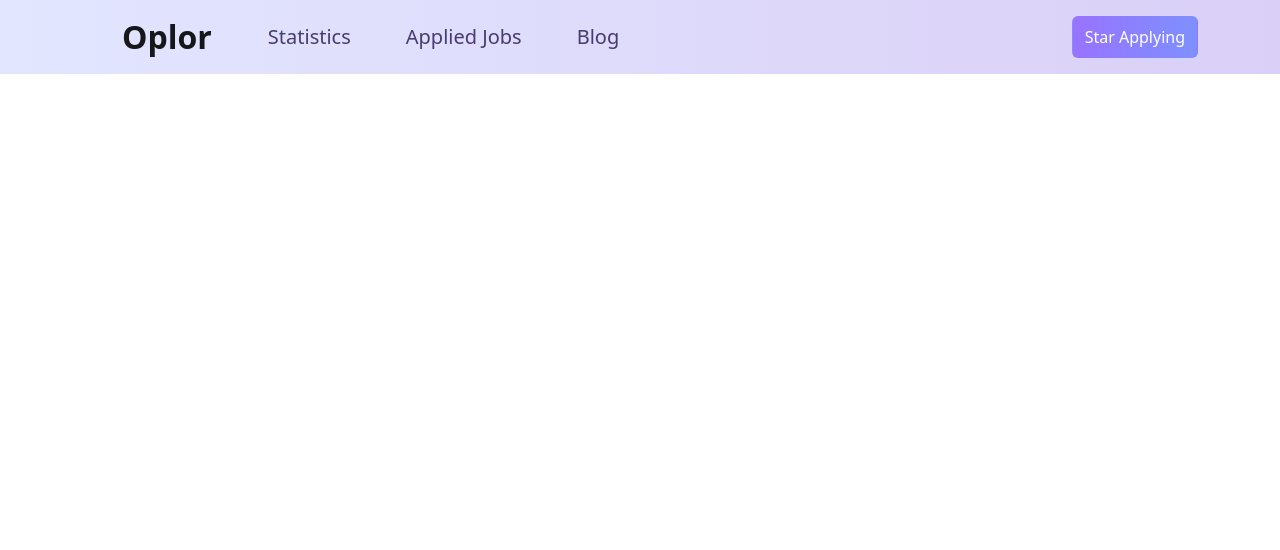
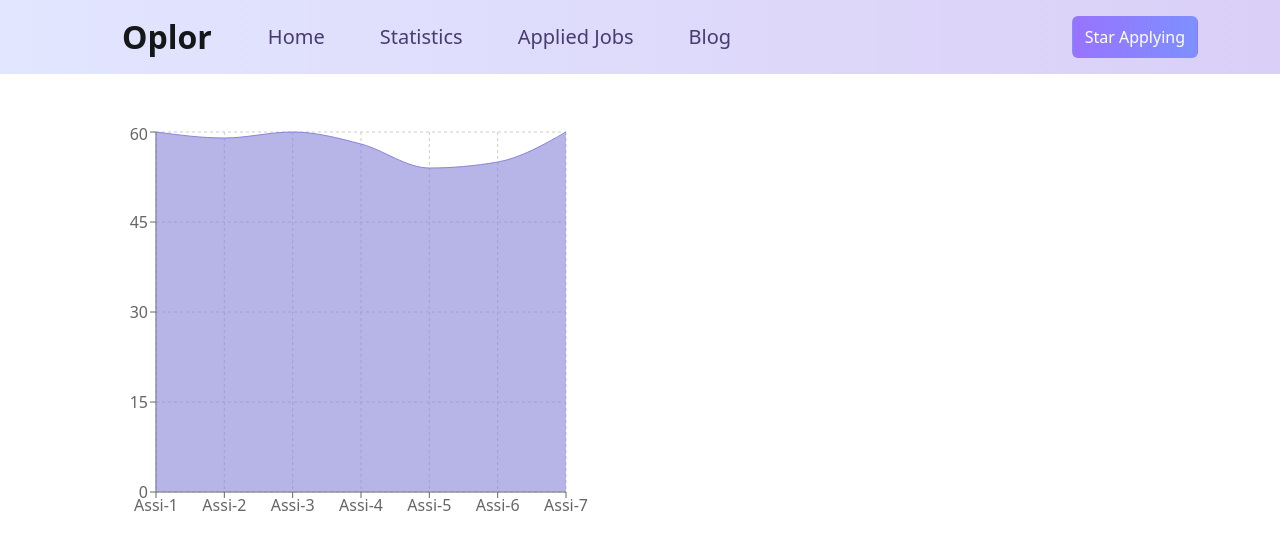
Before and after one commit to somaiya484/career, a React (Vite) app: page /statistics in a window 1280 px wide. Shown: the top 550 px of the page. Built offline with nearby package versions, Linux system fonts and the light colour scheme.

Commit message:
area chart added

```diff
--- a/package.json
+++ b/package.json
@@ -16,6 +16,7 @@
     "react-bootstrap": "^2.7.2",
     "react-dom": "^18.2.0",
     "react-router-dom": "^6.10.0",
+    "recharts": "^2.5.0",
     "sort-by": "^1.2.0"
   },
   "devDependencies": {
--- a/src/components/Header/Header.jsx
+++ b/src/components/Header/Header.jsx
@@ -13,6 +13,7 @@ const Header = () => {
                     </button>
                     <div className="collapse navbar-collapse" id="navbarSupportedContent">
                         <div className='navbar-nav me-auto mb-2 mb-lg-0 '>
+                            <Link to="/" >Home</Link>
                             <Link to="/statistics" >Statistics</Link>
                             <Link to="/applied">Applied Jobs</Link>
                             <Link to="/blog">Blog</Link>
--- a/src/components/Statistics/Statistics.jsx
+++ b/src/components/Statistics/Statistics.jsx
@@ -1,9 +1,64 @@
 import React from 'react';
+import { AreaChart, Area, XAxis, YAxis, CartesianGrid, Tooltip, ResponsiveContainer } from 'recharts';
+
+
 
 const Statistics = () => {
+
+    const data = [
+        {
+            name: 'Assi-1',
+            uv: 60,
+
+        },
+        {
+            name: 'Assi-2',
+            uv: 59,
+        },
+        {
+            name: 'Assi-3',
+            uv: 60,
+        },
+        {
+            name: 'Assi-4',
+            uv: 58,
+        },
+        {
+            name: 'Assi-5',
+            uv: 54,
+            pv: 4800,
+            amt: 2181,
+        },
+        {
+            name: 'Assi-6',
+            uv: 55,
+
+        },
+        {
+            name: 'Assi-7',
+            uv: 60,
+
+        },
+    ];
     return (
-        <div>
-
+        <div className='mt-5 mt-5 mx-5 ps-5'>
+                <AreaChart
+                    width={500}
+                    height={400}
+                    data={data}
+                    margin={{
+                        top: 10,
+                        right: 30,
+                        left: 0,
+                        bottom: 0,
+                    }}
+                >
+                    <CartesianGrid strokeDasharray="3 3" />
+                    <XAxis dataKey="name" />
+                    <YAxis />
+                    <Tooltip />
+                    <Area type="monotone" dataKey="uv" stroke="#8884d8" fill="#8884d8" />
+                </AreaChart>
         </div>
     );
 };
```
Also changed, not shown: 1 other file (tests, documents, lock files or other folders).
